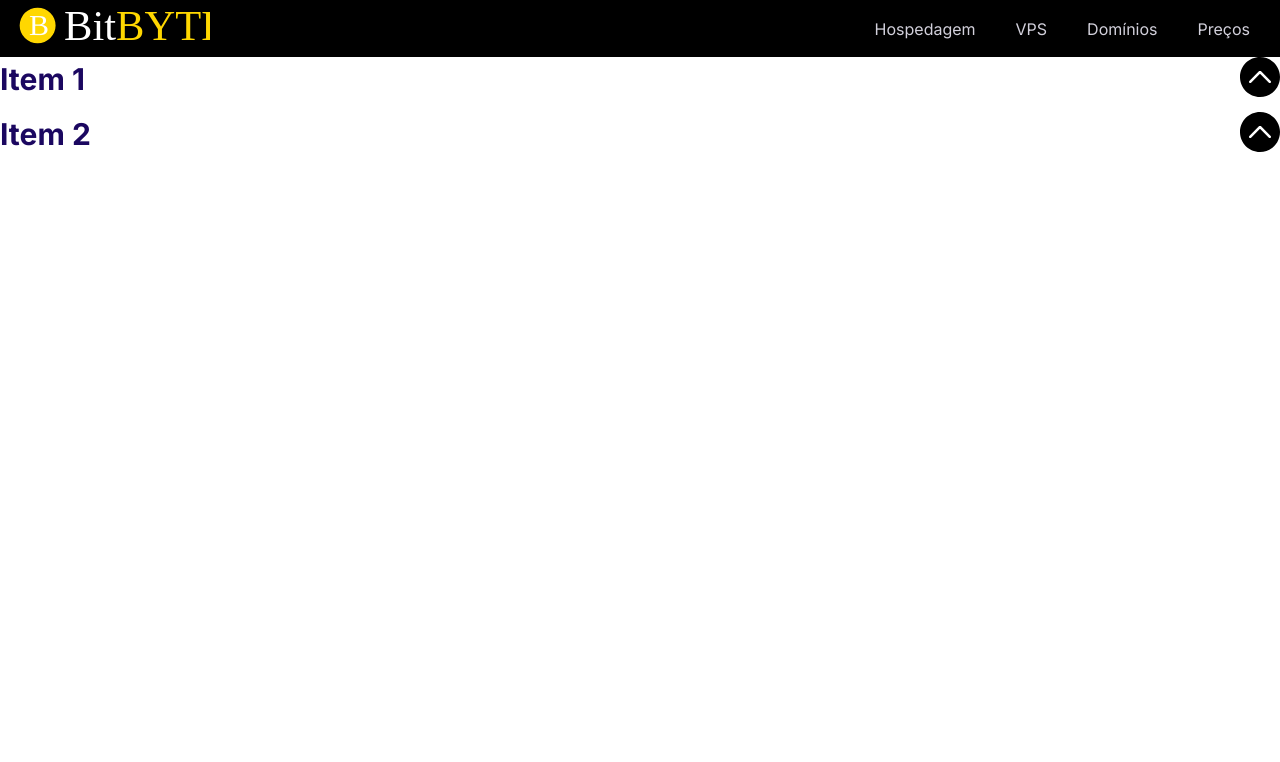
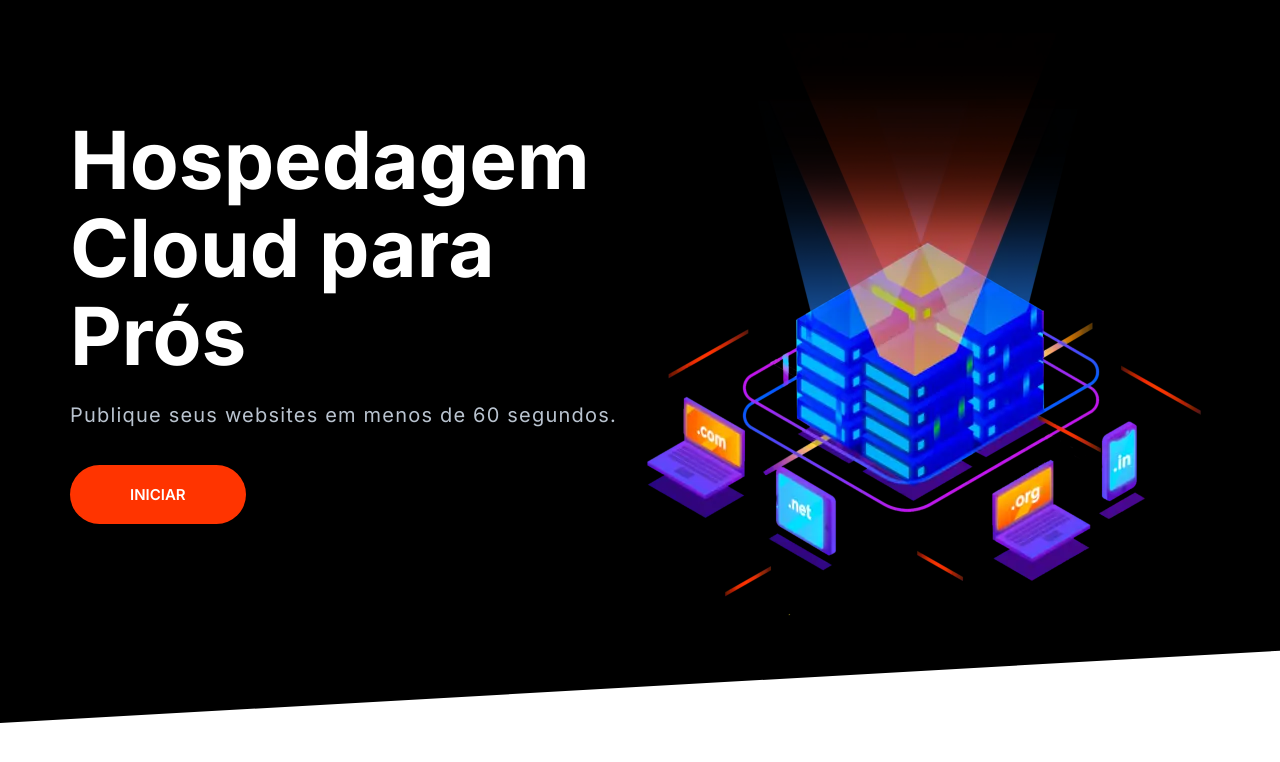
Before and after one commit to Dilson-Manjenje/BitByte, a plain HTML site: page index.html in a window 1280 px wide. Drawn offline with Linux system fonts and the light colour scheme.

Commit message:
#13- Add Heroe component

```diff
--- a/css/style.css
+++ b/css/style.css
@@ -40,6 +40,7 @@ h2,
 h3 {
   color: var(--color-headings);
   margin-bottom: 1rem;
+  line-height: 1.1;
 }
 
 h1 {
@@ -724,3 +725,30 @@ a {
     border: 0;
   }
 }
+
+/* HERO */
+.hero {
+  clip-path: polygon(0 0%, 100% 0%, 100% 90%, 0% 100%);
+}
+
+.hero__tagline {
+  font-size: 2rem;
+  color: #b9c3cf;
+  letter-spacing: 1.2px;
+  margin: 2rem 0 5rem;
+}
+
+.hero__image {
+  width: 100%;
+}
+
+@media screen and (min-width: 768px){
+  .hero {
+    padding-top: 0;
+  }
+
+  .hero__content {
+    text-align: left;
+    align-self: center;
+  }
+}
--- a/index.html
+++ b/index.html
@@ -10,40 +10,20 @@
   <title>BitByte</title>
 </head>
 <body>
-  <nav class="nav collapsible">
-    <a href="/"><img src="images/logo.svg" alt=""></a>
-    <svg class="icon icon--white nav__toggler">
-      <use xlink:href="images/sprite.svg#menu"></use>
-    </svg>
-    <ul class="list nav__list collapsible__content">
-      <li class="nav__item"><a href="#">Hospedagem</a></li>
-      <li class="nav__item"><a href="#">VPS</a></li>
-      <li class="nav__item"><a href="#">Domínios</a></li>
-      <li class="nav__item"><a href="#">Preços</a></li>
-    </ul>
-  </nav>
-  <div class="collapsible">
-    <header class="collapsible__header">
-      <h2 class="collapsible__heading">Item 1</h2>
-      <svg class="icon icon--white collapsible__chevron">
-        <use xlink:href="images/sprite2.svg#chevron"></use>
-      </svg>
-    </header>
-    <div class="collapsible__content">
-        Lorem ipsum dolor sit amet consectetur adipisicing elit. Quisquam, mollitia.
+  <section class="block block--dark block--skewed-left hero">
+    <div class="container grid grid--1x2">
+        <header class="block__header hero__content">
+          <h1 class="block__heading">Hospedagem Cloud para Prós</h1>
+          <p class="hero__tagline">Publique seus websites em menos de 60 segundos.</p>
+          <a href="" class="btn btn--accent btn--stretched">Iniciar</a>
+        </header>
+        <picture>
+          <source type="image/webp" srcset="images/banner.webp 1x, images/banner@2x.webp 2x">
+          <source type="image/png" srcset="images/banner.png 1x, images/banner@2x.png 2x">
+          <img class="hero__image" src="images/banner.png" alt="" />
+        </picture>
     </div>
-  </div>
-  <div class="collapsible">
-    <header class="collapsible__header">
-      <h2 class="collapsible__heading">Item 2</h2>
-      <svg class="icon icon--white collapsible__chevron">
-        <use xlink:href="images/sprite2.svg#chevron"></use>
-      </svg>
-    </header>
-    <div class="collapsible__content">
-        Lorem ipsum dolor sit amet consectetur adipisicing elit. Quisquam, mollitia.
-    </div>
-  </div>
+  </section>
 <script src="js/main.js"></script>
 </body>
 </html>
```
Also changed, not shown: components/hero.html (added, +14 -0 lines), images/banner.png (added), images/banner.webp (added), images/banner@2x.png (added), images/banner@2x.webp (added).
